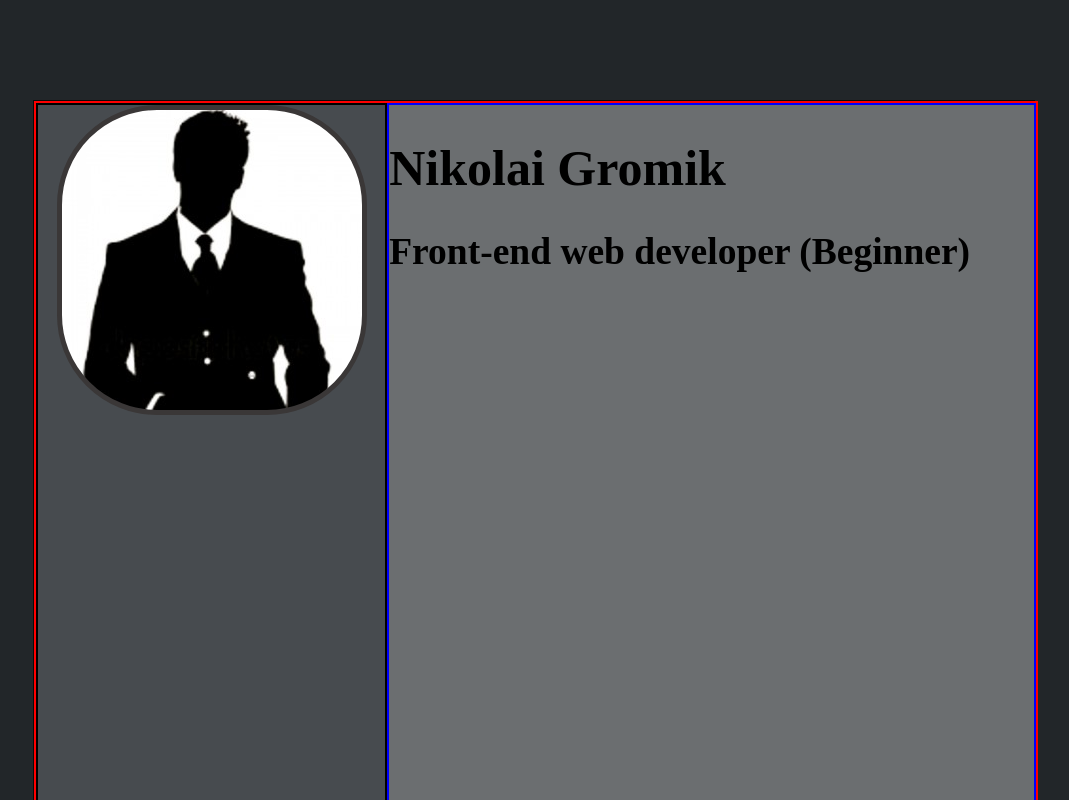
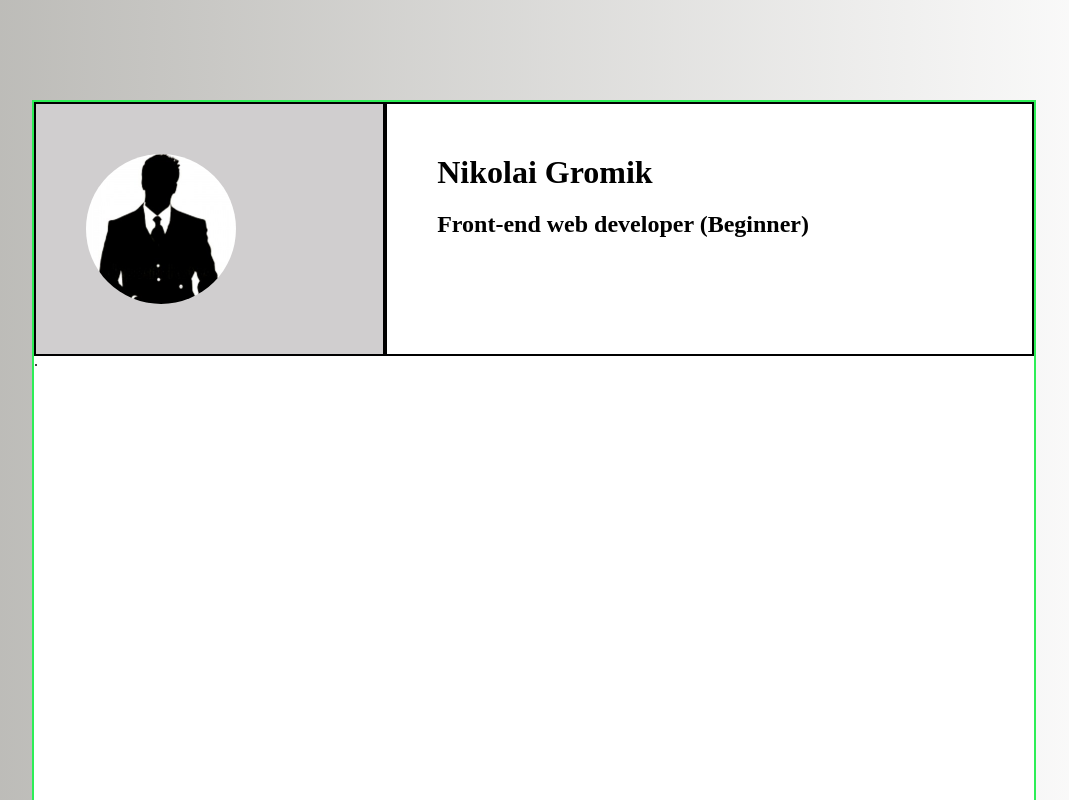
Before and after one commit to Nik-Gromik/rsschool-cv, a plain HTML site: page index.html in a window 1280 px wide. Shown: the top 800 px of the page, without its empty margins (106-1175 px from the left). Drawn offline with Linux system fonts and the light colour scheme.

Commit message:
fix: update

```diff
--- a/css/style.css
+++ b/css/style.css
@@ -1,61 +1,53 @@
-p {
-  color: pink;
-}
+
 body {
   min-height: 100vh;
   margin: 0; padding: 0;
-  background-color: #222629;
-  padding: 100px;
-}
-footer {
-  display: flex;
-  flex-direction: column;
-  justify-content: space-between;
+  background: linear-gradient(to right, #b7b6b2 0%, #ffffff 100%);
+  padding: 100px 0;
 }
 .container {
   width: 1000px;
   min-height: 800px;
-  border: 1px solid rgb(11, 10, 10);
-  margin: 0 auto;
+  border: 2px solid rgb(45, 238, 86);
+  margin: 0 auto; /* выравнивание по центру*/
   background: #fff;
 }
 .header {
-  display: flex;
-  width: 1000px;
-  height: 1000px;
-  border: 2px solid red;
+  display: flex; /* + */
+  height: 250px;
  }
- .userdata {
-  display: flex;
-  justify-content: center;
-  width: 35%;
-  height: 100%;
+.userpic {
+width: 35%;
+height: 250px;
+margin-left: auto;
+margin-right: auto;
+border: 2px solid black;
+background-color: #d0cecf;
+}
+.img {
+  padding: 50px 50px 50px 50px;
+  width: 150px;
+  height: 150px;
+  border-radius:150px;
+  border: 3px;
+  /*box-shadow: 0 0 0px #b7b6b0 ; */
+}
+.userdata {
+  /*display: flex;
+  /*justify-content: center;*/
+  align-items: center;
+  width: 65%;
+  height: 250px;
   border: 2px solid black;
-  background-color: #474B4F;
+  background-color: #fff;
 
- }
-
- .userpic {
-  display: flex;
-  justify-content: center;
-  width: 300px;
-  height: 300px;
-  background-image: url(../assets/img/foto.jpg);
-  background-repeat: no-repeat;
-  background-position: center center;
-  border-radius: 100px;
-  border: 5px rgb(58, 55, 55) solid;
- }
-
- .info-block {
-  justify-content: center;
-  align-items: center;
-  font-size: 25px;
-  width: 65%;
-  height: 100%;
-  border: 2px solid blue;
-  background-color: #6B6E70;
- }
+}
+.h1 {
+  margin: 50px 50px 20px 50px;
+}
+.h2 {
+  margin: 20px 50px 50px 50px;
+}
 
 .main {
 }
--- a/index.html
+++ b/index.html
@@ -7,30 +7,22 @@
     <title>cv</title>
   </head>
   <body>
-
     <div class="container">
-       <div class="header">
-      <div class="userdata">
-      <div class="userpic">
+    <div class="header">
+       <div class="userpic">
+      <img src="/assets/img/foto.jpg" alt="userpic" class="img" >
       </div>
-      </div>
-      <div class="info-block">
-       <P> <h1> Nikolai Gromik </h1> </P>
-       <p> <h2> Front-end web developer (Beginner)</h2> </p>
-      </div>
-      </div>
-       <div class="main"></div>
-       <div class="footer"></div>
-
-
+       <div class="userdata">
+        <h1 class="h1">Nikolai Gromik <br> </h1>
+        <h2 class="h2">Front-end web developer (Beginner)</h2>
+       </div>
     </div>
 
-
-
-   <!--<header class = "header"> <p> Розовый слон </p>  </header> */
-    <main class = "main">     </main>
-    <footer class = "footer">
-    НИЖНИЙ БЛОК ДЛЯ ИКОНОК   </footer> -->
-
+   <div class="main">
+    .
+   </div>
+   <div class="footer"></div>
+   </div>
+  </div>
   </body>
 </html>
```
